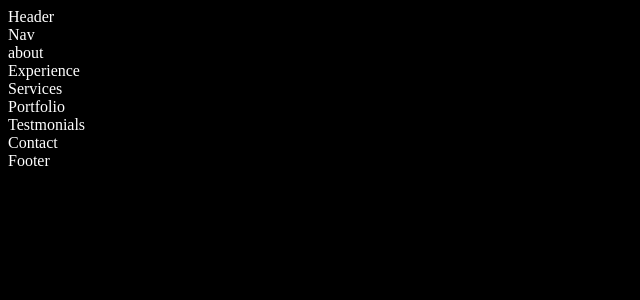
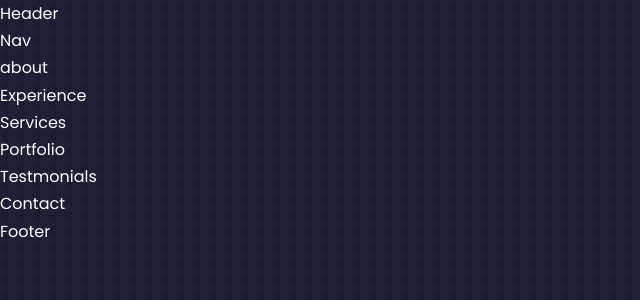
Before and after one commit to AbrarMohamed03/personal-portfolio, a React (Create React App) app: page / in a window 1280 px wide. Shown: the top 300 px of the page, without its empty margins (0-640 px from the left). Built offline with nearby package versions, Linux system fonts and the light colour scheme.

Commit message:
Update index.css

```diff
--- a/src/index.css
+++ b/src/index.css
@@ -1,4 +1,139 @@
+@import url("https://fonts.googleapis.com/css2?family=Poppins:wght@300;400;500;600&display=swap");
+
+* {
+  margin: 0;
+  padding: 0;
+  border: 0;
+  outline: 0;
+  box-sizing: border-box;
+  list-style: none;
+  text-decoration: none;
+}
+
+:root {
+  --color-bg: #1f1f38;
+  --color-bg-variant: #2c2c6c;
+  --color-primary: #4db5ff;
+  --color-primary-variant: rgba(77, 181, 255, 0.4);
+  --color-white: #fff;
+  --color-light: rgba(255, 255, 255, 0.6);
+
+  --container-width-lg: 75%;
+  --container-width-md: 86%;
+  --container-width-sm: 90%;
+
+  --transition: all 400ms ease;
+}
+
+html {
+  scroll-behavior: smooth;
+}
+
+::-webkit-scrollbar {
+  display: none;
+}
+
 body {
-  background-color: black;
-  color: white;
+  font-family: "Poppins", sans-serif;
+  background-color: var(--color-bg);
+  color: var(--color-white);
+  line-height: 1.7;
+  background-image: url(../src/assets/bg-texture.png);
 }
+
+/* =======================  GENERAL STYLES ====================== */
+
+.container {
+  width: var(--container-width-lg);
+  margin: 0 auto;
+}
+
+h1,
+h2,
+h3,
+h4,
+h5 {
+  font-weight: 500;
+}
+
+h1 {
+  font-size: 2.5rem;
+}
+
+section {
+  margin-top: 8rem;
+}
+
+section > h2,
+section > h5 {
+  text-align: center;
+  color: var(--color-light);
+}
+
+section > h2 {
+  color: var(--color-primary);
+  margin: 3rem;
+}
+
+.text-lighr {
+  color: var(--color-light);
+}
+
+a {
+  color: var(--color-primary);
+  transition: var(--transition);
+}
+
+a:hover {
+  color: var(--color-white);
+}
+
+.btn {
+  width: max-content;
+  display: inline-block;
+  color: var(--color-primary);
+  padding: 0.75rem 1.2rem;
+  border-radius: 0.4rem;
+  cursor: pointer;
+  border: 1px solid var(--color-primary);
+  transition: var(--transition);
+}
+
+.btn:hover {
+  background: var(--color-white);
+  color: var(--color-bg);
+  border-color: transparent;
+}
+
+.btn-pimary {
+  background: var(--color-primary);
+  color: var(--color-bg);
+}
+
+img {
+  display: block;
+  width: 100%;
+  object-fit: cover;
+}
+
+/* =======================  MEDIA CUERIES (MEDIUM DEVICES) ====================== */
+
+@media screen and(max-width: 1024px) {
+  .container{
+    width: var(--container-width-md);
+  }
+  section{
+    margin-top: 6rem;
+  }
+}
+
+/* =======================  MEDIA CUERIES (SMALL DEVICES) ====================== */
+
+@media screen and(max-width: 1024px) {
+  .container{
+    width: var(--container-width-sm);
+  }
+  section > h2{
+    margin-top: 2rem;
+  }
+}
```
